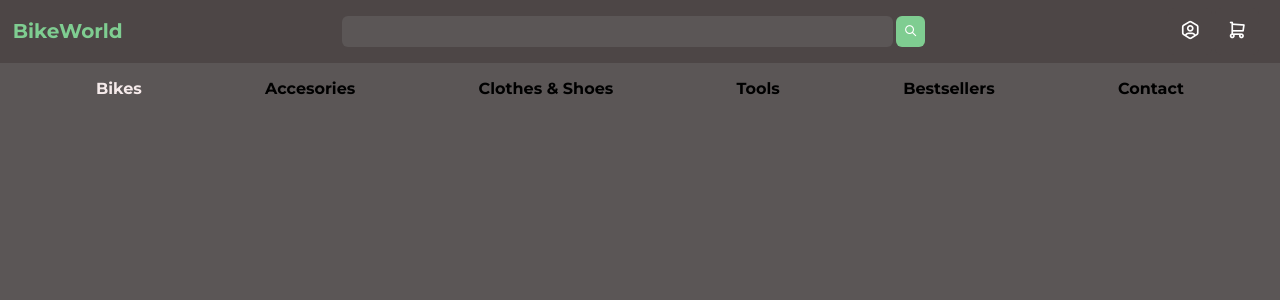
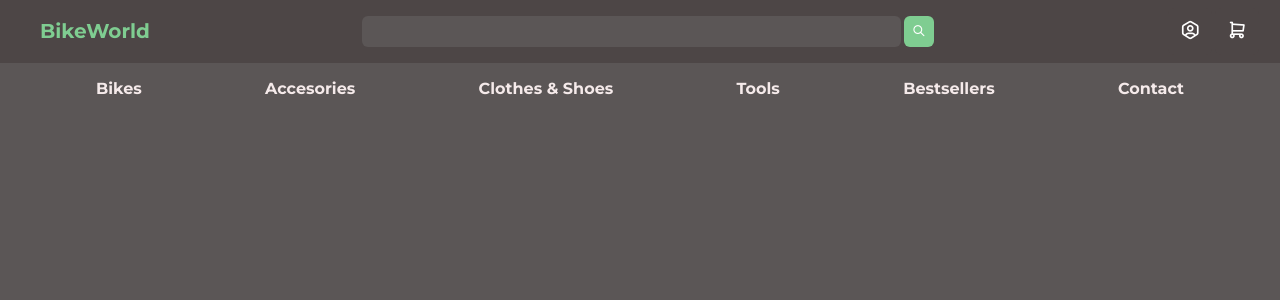
Before and after one commit to Astilion/bikeworld, a React (Vite) app: page / in a window 1280 px wide. Shown: the top 300 px of the page. Built offline with nearby package versions, Linux system fonts and the light colour scheme.

Commit message:
styling fixes

```diff
--- a/src/components/layout/Header.module.scss
+++ b/src/components/layout/Header.module.scss
@@ -45,6 +45,7 @@
 }
 @media (min-width: 768px) {
 	.header {
+		padding-left: 2em;
 		.searchBar {
 			width: 50%;
 		}
--- a/src/components/layout/MobileNav.module.scss
+++ b/src/components/layout/MobileNav.module.scss
@@ -37,6 +37,12 @@
 	}
 }
 
+@media(min-width:768px) {
+	.nav {
+		display: none;
+	}
+}
+
 @keyframes nav {
     from {
         left: -50%;
--- a/src/components/layout/Nav.module.scss
+++ b/src/components/layout/Nav.module.scss
@@ -13,10 +13,12 @@
 		.navItem {
 			padding: 1em;
 			cursor: pointer;
-			transition: color 0.3s;
+			transition: color, box-shadow 0.3s;
+
 			&:hover,
 			&:focus {
 				color: #7fcd91;
+				box-shadow: 1px 2px 2px rgb(64, 53, 53);
 			}
 		}
 		.menuItem {
```
